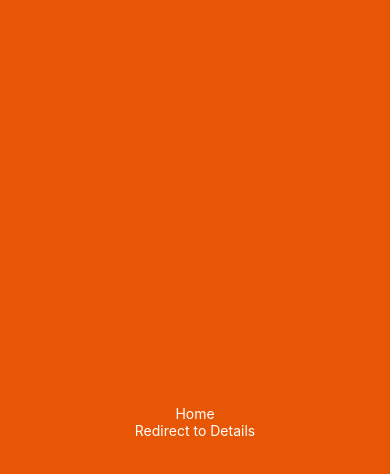
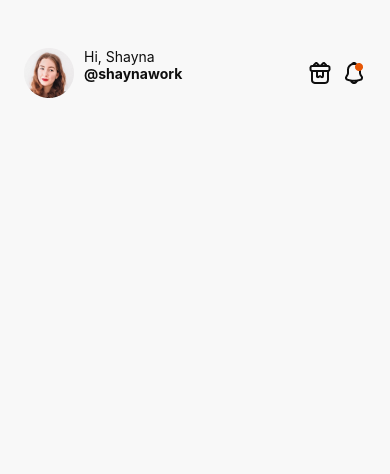
Before and after one commit to msyaifulbhr/findworkspace, a React Native app: screen /Home in a window 390 px wide. Shown: the top 474 px of the page. Built offline with nearby package versions, Linux system fonts and the light colour scheme.

Commit message:
Slicing Header in HomeScreen

```diff
--- a/src/screens/Home/index.tsx
+++ b/src/screens/Home/index.tsx
@@ -1,20 +1,54 @@
 import { StatusBar } from 'expo-status-bar';
 import React from 'react';
+import { Image } from 'react-native';
 import { useNavigation } from '@react-navigation/native';
-import { StyleSheet, Text, View, TouchableOpacity } from 'react-native';
+import { StyleSheet, Text, View, TouchableOpacity, ScrollView } from 'react-native';
 import { colors } from '../../../assets/styles/Colors';
+import { Gs } from '../../../assets/styles/GlobalStyle';
 
 export default function Home() {
   const navigation = useNavigation();
+
+  const renderHeader = () => {
+    return (
+      <View style={styles.headerContainer}>
+        <View style={Gs.flexRow}>
+          <Image
+          source={require('../../../assets/images/profile_1.png')}
+          style={styles.profileContainer}
+          />
+          <View>
+            <Text style={Gs.textBlack}>Hi, Shayna</Text>
+            <Text style={[Gs.font700, Gs.textBlack]}>@shaynawork</Text>
+          </View>
+        </View>
+        <View style={Gs.flexRow}>
+          <Image
+          source={require('../../../assets/icons/gift.png')}
+          style={styles.iconContainer}
+          />
+          <Image
+          source={require('../../../assets/icons/notification.png')}
+          style={styles.iconContainer}
+          />
+
+        </View>
+      </View>
+    )
+
+
+  };
   return (
     <View style={styles.container}>
-      <Text style={styles.text}>Home</Text>
-      <TouchableOpacity
-        onPress={() => {
-          navigation.navigate('Details');
-        }}>
-        <Text style={styles.text}>Redirect to Details</Text>
-      </TouchableOpacity>
+      <View>
+        {renderHeader()}
+        {/* {renderSearch()} */}
+        <ScrollView>
+          {/* {renderPopularSection()} */}
+          {/* {renderNewsworthy()} */}
+        </ScrollView>
+      </View>
+      {/* <ButtomNav /> */}
       <StatusBar style="auto" />
     </View>
   );
@@ -23,11 +57,23 @@ export default function Home() {
 const styles = StyleSheet.create({
   container: {
     flex: 1,
-    backgroundColor: colors.primary,
-    alignItems: 'center',
-    justifyContent: 'center',
+    backgroundColor: colors.greyLight,
+    paddingTop: 24,
   },
-  text: {
-    color: '#fff',
+  headerContainer: {
+    ...Gs.flexRow,
+    ...Gs.itemsCenter,
+    ...Gs.justifyBetween,
+    padding: 24,
+  },
+  profileContainer: {
+    width: 50,
+    height: 50,
+    marginRight: 10,
+  },
+  iconContainer: {
+    width: 24,
+    height: 24,
+    marginLeft: 10,
   }
 });
```
